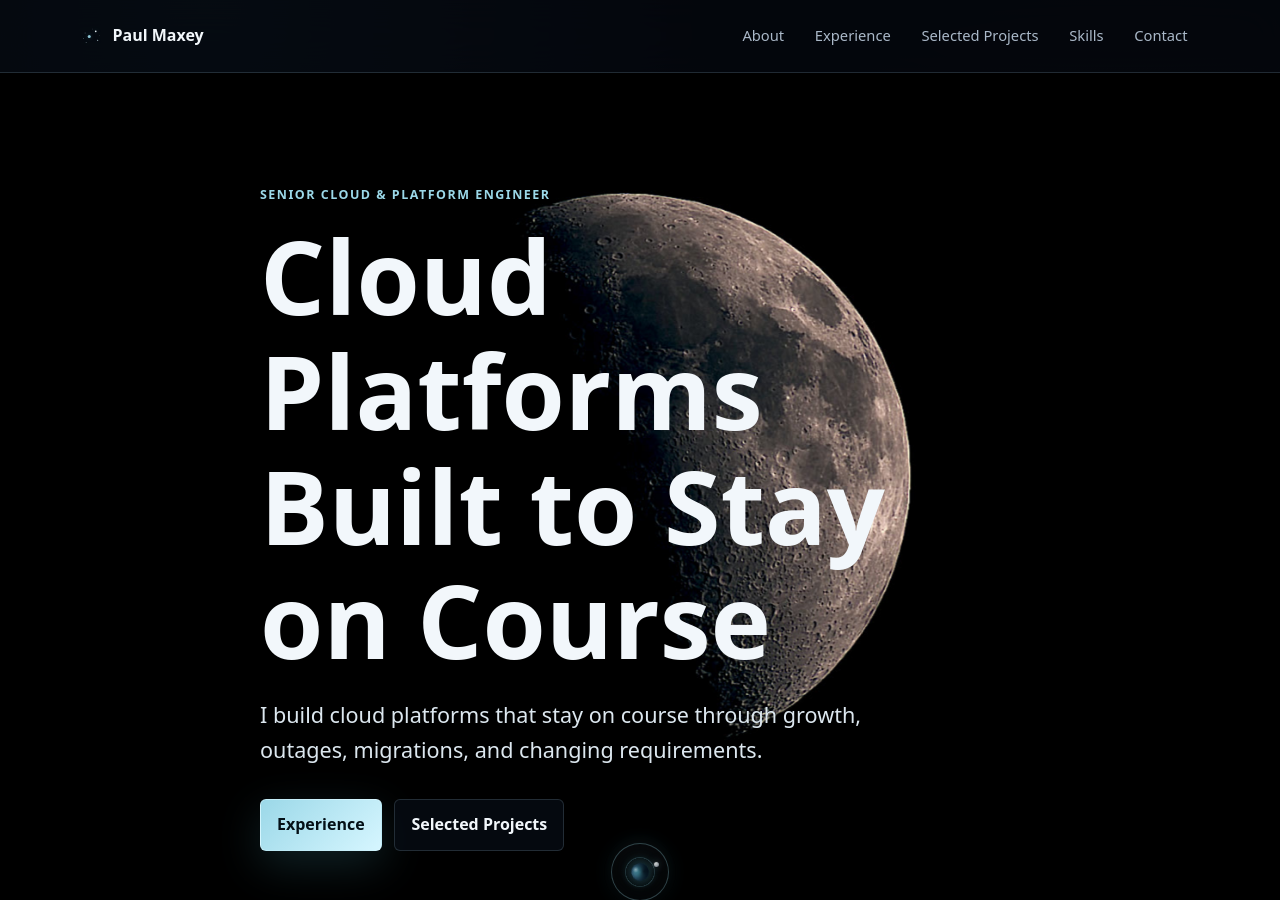
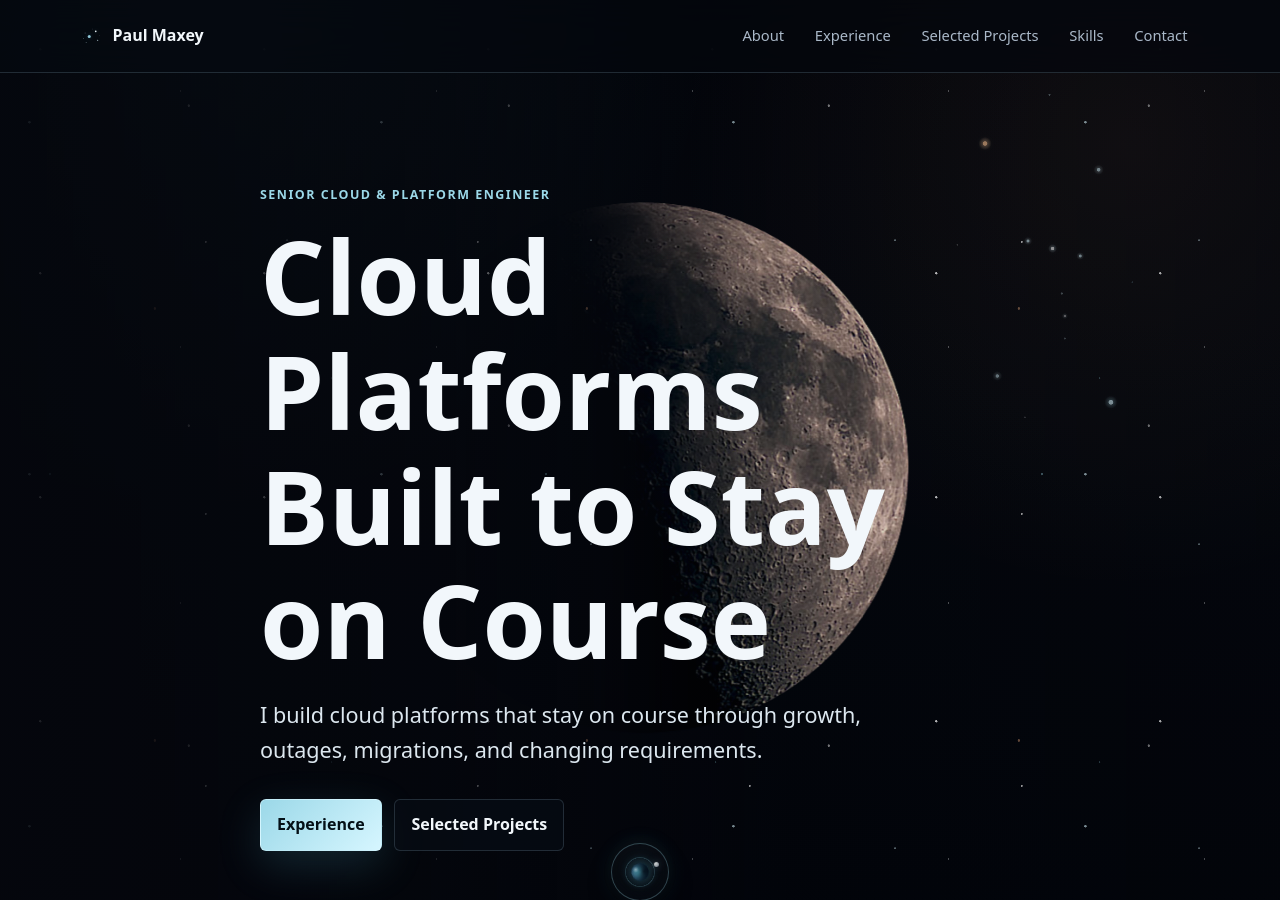
Before and after one commit to ShellScribe/pmaxey-site, a Jekyll site: the page built from index.md, in a window 1280 px wide and 900 px high. Built offline with Jekyll 4.4.1, drawn with Linux system fonts in a browser that asks for light colours.

Commit message:
Add Orion starfield hero treatment

```diff
--- a/assets/css/site.css
+++ b/assets/css/site.css
@@ -29,15 +29,94 @@ html {
 }
 
 body {
+  position: relative;
   margin: 0;
   min-height: 100vh;
   color: var(--text);
-  background:
-    radial-gradient(circle at 16% 0%, rgba(86, 191, 212, 0.12), transparent 32rem),
-    radial-gradient(circle at 88% 16%, rgba(214, 155, 114, 0.10), transparent 28rem),
-    linear-gradient(180deg, #04060b 0%, #080d16 45%, #05070d 100%);
+  background: #02040a;
   font-family: var(--font-small);
   line-height: 1.6;
+}
+
+body::before {
+  position: fixed;
+  inset: 0;
+  z-index: 0;
+  content: "";
+  background:
+    radial-gradient(circle at 18% 22%, rgba(255, 255, 255, 0.82) 0 1px, transparent 1.4px),
+    radial-gradient(circle at 58% 36%, rgba(255, 255, 255, 0.68) 0 0.75px, transparent 1.15px),
+    radial-gradient(circle at 72% 12%, rgba(216, 246, 255, 0.68) 0 1px, transparent 1.5px),
+    radial-gradient(circle at 26% 58%, rgba(216, 246, 255, 0.44) 0 0.8px, transparent 1.2px),
+    radial-gradient(circle at 84% 64%, rgba(214, 155, 114, 0.54) 0 1px, transparent 1.45px),
+    radial-gradient(circle at 34% 78%, rgba(255, 255, 255, 0.50) 0 1px, transparent 1.4px),
+    radial-gradient(circle at 8% 48%, rgba(255, 255, 255, 0.34) 0 0.65px, transparent 1px),
+    radial-gradient(circle at 52% 44%, rgba(155, 216, 232, 0.42) 0 1px, transparent 1.35px),
+    radial-gradient(circle at 78% 86%, rgba(155, 216, 232, 0.30) 0 0.7px, transparent 1.05px),
+    radial-gradient(circle at 16% 0%, rgba(86, 191, 212, 0.10), transparent 32rem),
+    radial-gradient(circle at 88% 16%, rgba(214, 155, 114, 0.08), transparent 28rem),
+    linear-gradient(180deg, rgba(2, 4, 10, 0.99) 0%, rgba(4, 7, 13, 0.98) 45%, rgba(2, 4, 10, 0.99) 100%);
+  background-size:
+    14rem 14rem,
+    17rem 17rem,
+    22rem 22rem,
+    19rem 19rem,
+    27rem 27rem,
+    20rem 20rem,
+    16rem 16rem,
+    31rem 31rem,
+    24rem 24rem,
+    100% 100%,
+    100% 100%,
+    100% 100%;
+  background-position:
+    0 0,
+    3rem 9rem,
+    8rem 5rem,
+    13rem 4rem,
+    14rem 2rem,
+    5rem 11rem,
+    10rem 14rem,
+    18rem 16rem,
+    2rem 3rem,
+    0 0,
+    0 0,
+    0 0;
+  pointer-events: none;
+}
+
+body::after {
+  position: fixed;
+  top: clamp(4.75rem, 8vh, 7.25rem);
+  right: clamp(1.25rem, 6vw, 6.5rem);
+  z-index: 0;
+  width: clamp(220px, 24vw, 420px);
+  aspect-ratio: 0.82;
+  content: "";
+  background:
+    radial-gradient(circle at 50% 5%, rgba(216, 246, 255, 0.46) 0 0.8px, transparent 1.25px),
+    radial-gradient(circle at 29% 18%, rgba(255, 198, 148, 0.98) 0 1.9px, rgba(255, 198, 148, 0.34) 2.6px, transparent 6.5px),
+    radial-gradient(circle at 66% 25%, rgba(216, 246, 255, 0.88) 0 1.45px, rgba(216, 246, 255, 0.22) 2.1px, transparent 5px),
+    radial-gradient(circle at 43% 44%, rgba(216, 246, 255, 0.90) 0 1.2px, rgba(216, 246, 255, 0.22) 1.75px, transparent 4px),
+    radial-gradient(circle at 51% 46%, rgba(255, 255, 255, 0.94) 0 1.35px, rgba(216, 246, 255, 0.28) 1.95px, transparent 4.4px),
+    radial-gradient(circle at 60% 48%, rgba(216, 246, 255, 0.86) 0 1.15px, rgba(216, 246, 255, 0.20) 1.75px, transparent 3.8px),
+    radial-gradient(circle at 54% 58%, rgba(216, 246, 255, 0.44) 0 0.75px, transparent 1.35px),
+    radial-gradient(circle at 55% 64%, rgba(255, 255, 255, 0.56) 0 0.9px, rgba(216, 246, 255, 0.16) 1.35px, transparent 3px),
+    radial-gradient(circle at 55% 70%, rgba(216, 246, 255, 0.36) 0 0.7px, transparent 1.25px),
+    radial-gradient(circle at 33% 80%, rgba(216, 246, 255, 0.74) 0 1.35px, rgba(216, 246, 255, 0.18) 2px, transparent 4.8px),
+    radial-gradient(circle at 70% 87%, rgba(216, 246, 255, 0.98) 0 2px, rgba(155, 216, 232, 0.26) 2.7px, transparent 6.4px),
+    radial-gradient(circle at 20% 45%, rgba(255, 255, 255, 0.28) 0 0.65px, transparent 1.05px),
+    radial-gradient(circle at 77% 55%, rgba(155, 216, 232, 0.30) 0 0.65px, transparent 1.1px),
+    radial-gradient(circle at 42% 91%, rgba(255, 255, 255, 0.26) 0 0.6px, transparent 1px);
+  opacity: 0.72;
+  filter: drop-shadow(0 0 3px rgba(216, 246, 255, 0.24));
+  pointer-events: none;
+}
+
+main,
+.site-footer {
+  position: relative;
+  z-index: 1;
 }
 
 img {
@@ -326,6 +405,7 @@ button:focus-visible {
   display: grid;
   min-height: clamp(660px, 88vh, 900px);
   border-bottom: 0;
+  isolation: isolate;
 }
 
 .hero::after {
@@ -350,10 +430,14 @@ button:focus-visible {
 
 .hero__media {
   position: relative;
+  z-index: 0;
   overflow: hidden;
+  pointer-events: none;
 }
 
 .hero__media img {
+  position: relative;
+  z-index: 1;
   width: 100%;
   height: 100%;
   object-fit: cover;
@@ -362,13 +446,16 @@ button:focus-visible {
 }
 
 .hero__overlay {
+  position: relative;
+  z-index: 1;
   background:
-    linear-gradient(90deg, rgba(5, 7, 13, 0.92) 0%, rgba(5, 7, 13, 0.73) 34%, rgba(5, 7, 13, 0.18) 62%, rgba(5, 7, 13, 0.52) 100%),
-    linear-gradient(180deg, rgba(5, 7, 13, 0.08) 0%, rgba(5, 7, 13, 0.20) 72%, rgba(8, 13, 22, 0.72) 100%);
+    linear-gradient(90deg, rgba(5, 7, 13, 0.90) 0%, rgba(5, 7, 13, 0.70) 34%, rgba(5, 7, 13, 0.12) 62%, rgba(5, 7, 13, 0.24) 100%);
+  pointer-events: none;
 }
 
 .hero__content {
   position: relative;
+  z-index: 2;
   display: flex;
   flex-direction: column;
   justify-content: center;
@@ -653,17 +740,7 @@ h1 {
 }
 
 .home-grid::after {
-  position: absolute;
-  inset: -0.15rem 50% auto;
-  z-index: -1;
-  width: 100vw;
-  height: 15rem;
-  content: "";
-  background:
-    linear-gradient(180deg, rgba(1, 2, 5, 0.96), rgba(3, 5, 10, 0.88) 26%, rgba(8, 13, 22, 0.48) 66%, rgba(5, 7, 13, 0)),
-    radial-gradient(ellipse at 50% 0%, rgba(190, 196, 202, 0.07), transparent 58%);
-  transform: translateX(-50%);
-  pointer-events: none;
+  display: none;
 }
 
 .home-grid::before {
@@ -1304,6 +1381,13 @@ h1 {
     --shell: min(100vw - 28px, 1120px);
   }
 
+  body::after {
+    top: 5.25rem;
+    right: -1.75rem;
+    width: 230px;
+    opacity: 0.48;
+  }
+
   .site-header__inner,
   .site-footer__inner {
     align-items: flex-start;
@@ -1421,8 +1505,7 @@ h1 {
 
   .hero__overlay {
     background:
-      linear-gradient(90deg, rgba(5, 7, 13, 0.94), rgba(5, 7, 13, 0.66)),
-      linear-gradient(180deg, rgba(5, 7, 13, 0.12), rgba(5, 7, 13, 0.34) 74%, rgba(8, 13, 22, 0.68) 100%);
+      linear-gradient(90deg, rgba(5, 7, 13, 0.92), rgba(5, 7, 13, 0.58));
   }
 
   .hero__content {
--- a/index.md
+++ b/index.md
@@ -4,9 +4,9 @@ title: Home
 description: Senior cloud and platform engineering portfolio for Paul Maxey, focused on infrastructure, automation, reliability, and secure operations.
 hero_title: Cloud Platforms Built to Stay on Course
 hero_kicker: Senior cloud & platform engineer
-hero_image: /assets/images/wallpapers/hero-moon-1800.jpg
-hero_image_small: /assets/images/wallpapers/hero-moon-1100.jpg
-hero_alt: Half-lit moon with visible craters against a black sky.
+hero_image: /assets/images/wallpapers/hero-moon-transparent-demo.png
+hero_image_small: /assets/images/wallpapers/hero-moon-transparent-demo-small.png
+hero_alt: Half-lit moon with visible craters.
 ---
 
 <article class="section-card">
```
Also changed, not shown: assets/images/wallpapers/hero-moon-transparent-demo-small.png (added), assets/images/wallpapers/hero-moon-transparent-demo.png (added).
